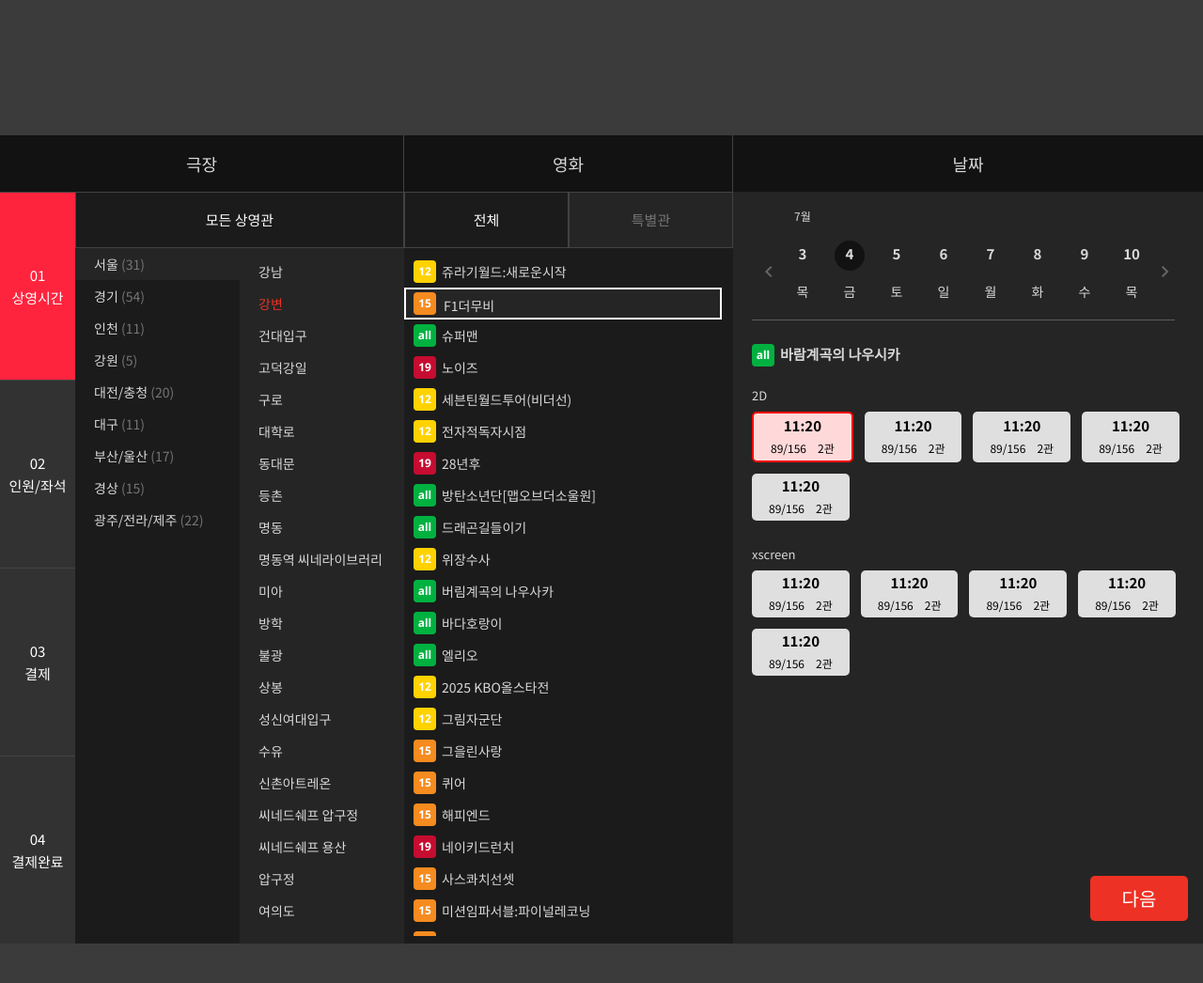
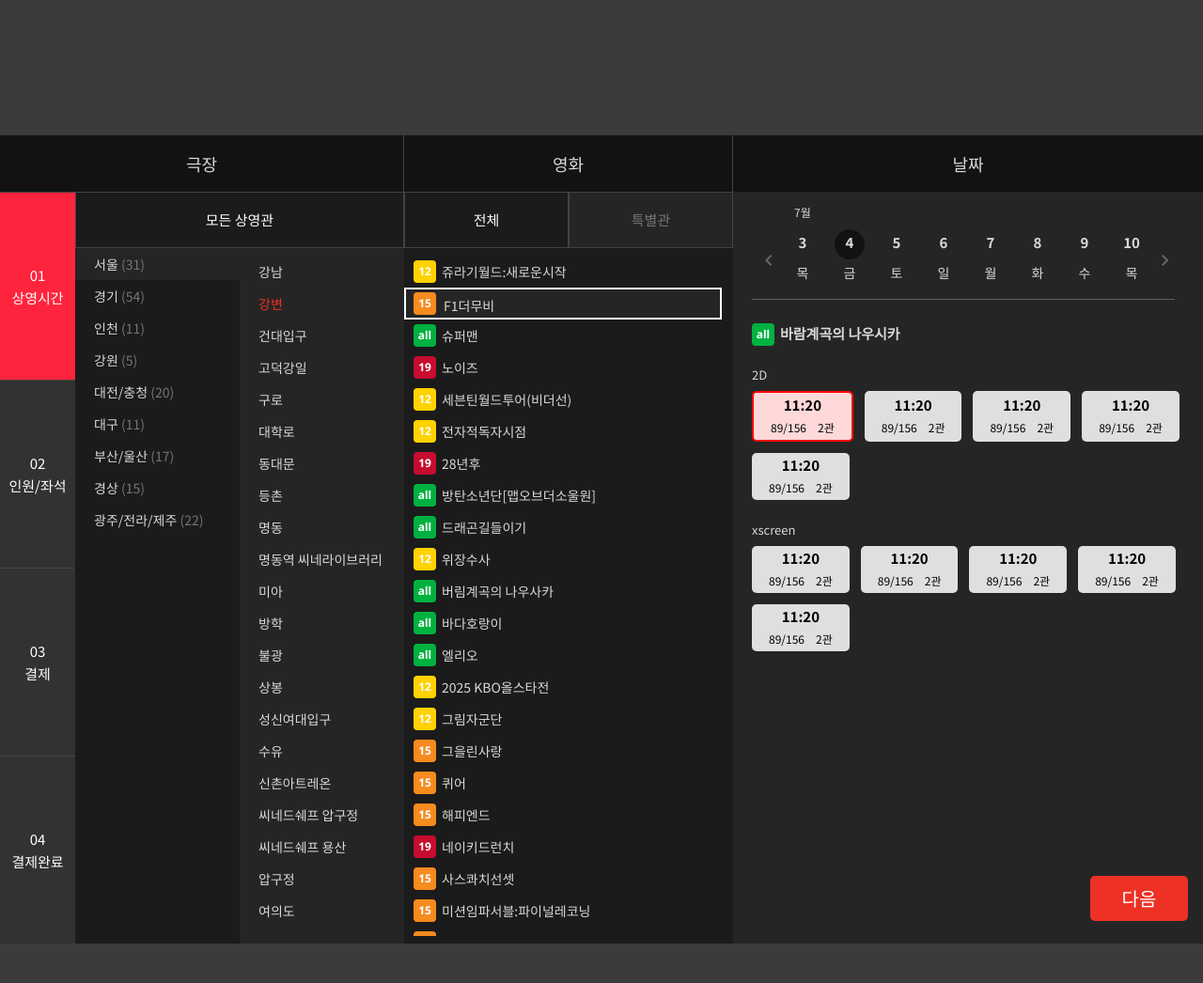
Before and after one commit to Ha-im/Renewal_project_Cgv, a PHP site: page /ticket.html in a window 1280 px wide. Shown: the top 1046 px of the page at 94% size. Run offline with PHP 8.4, Linux system fonts and the light colour scheme.

Commit message:
ticket 서브페이지
ticket 서브페이지

```diff
--- a/css/ticket.css
+++ b/css/ticket.css
@@ -228,7 +228,7 @@ body{
 	background-color: #262525;
 }
 .month_title{
-	padding: 14px 0 14px 65px;
+	padding: 10px 0 6px 65px;
 	font-size: 12px;
 	color: var(--light_white);
 }
@@ -276,7 +276,7 @@ body{
 	color: var(--light_white);
 	font-size: 14px;
 	font-weight: 400;
-	padding-top: 10px;
+	padding-top: ;
 }
 
 
@@ -303,14 +303,14 @@ body{
 	height: 1px;
 	background-color: #5E5E5E;
 	align-items: center;
-	margin-top: 20px;
+	margin-top: 10px;
 	margin-left: 20px;
 }
 /* 시간 선택 */
 .time_section{
 	position: absolute;
 	left: 800px;
-	top: 197px;
+	top: 175px;
 	padding: 24px 0 0 0;
 }
 .movie_title{
@@ -329,7 +329,7 @@ body{
   flex-wrap: wrap;
 	gap: 12px;
 	width: 460px;
-	padding-bottom: 24px;
+	padding-bottom: 20px;
 }
 .time_select{
 	border-radius: 5px;
```
